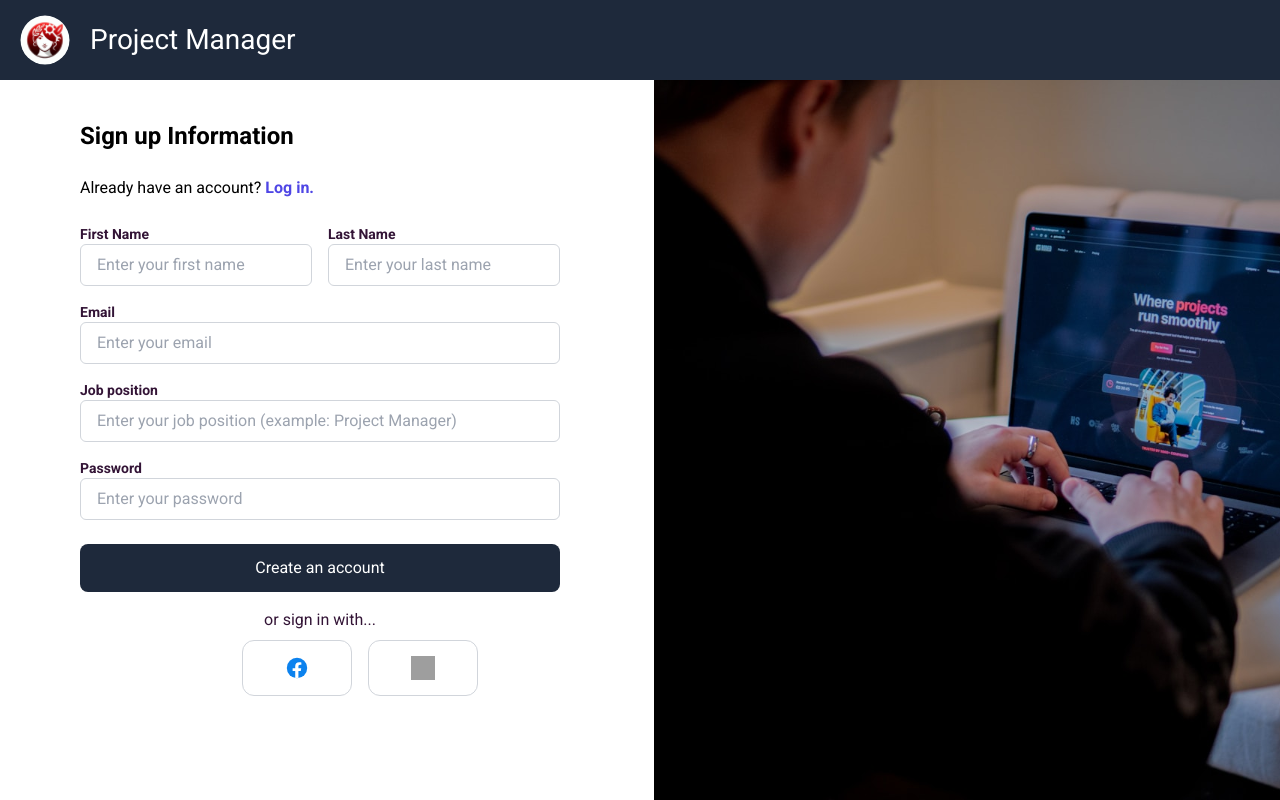
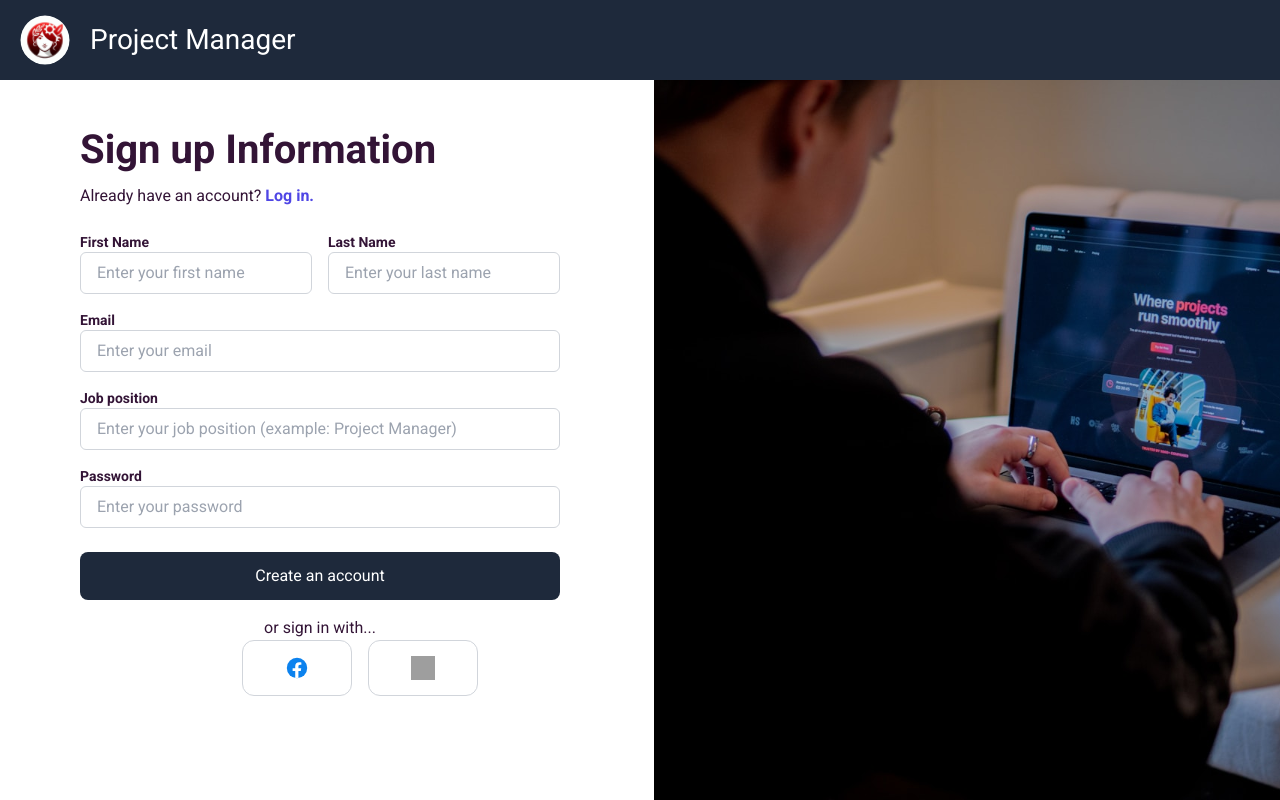
Before and after one commit to Tayling-Ng/desafio2-semana8-TIRex, a React (Vite) app: page /signup in a window 1280 px wide. Shown: the top 800 px of the page. Built offline with nearby package versions, Linux system fonts and the light colour scheme; grey boxes are pictures that could not be loaded.

Commit message:
feat:improve SignupForm

```diff
--- a/src/components/SignupForm/SignupForm.tsx
+++ b/src/components/SignupForm/SignupForm.tsx
@@ -78,13 +78,13 @@ const SignupForm = () => {
   return (
     <div className="w-full sm:w-[520px] p-5">
 
-      <div className="font-roboto text-2xl font-bold text-left mb-6 opacity-100">
+      <div className="font-roboto mb-0 opacity-100 text-[#331436] mx-auto w-full sm:w-[520px] text-[40px] font-bold font-roboto text-center sm:text-left sm:left-[790px]">
         Sign up Information
       </div>
 
 
-      <div className="mt-6 opacity-100">
-        <div className="w-[520px] h-[24px] text-left">
+      <div className="mt-1 opacity-100">
+        <div className="w-[520px] h-[24px] text-left text-[#331436] ">
           Already have an account?{' '}
           <span
             className="font-bold text-[#4F46E5] cursor-pointer"
--- a/src/pages/page-route.tsx
+++ b/src/pages/page-route.tsx
@@ -3,7 +3,7 @@ import { HomePage } from './home/home';
 import PageNotFound from './PageNotFound/PageNotFound';
 import Error403 from './Error-403/Error-403';
 import Login from './login/Login';
-import Signup from "./signup/Signup"; //Signup
+import Signup from "./signup/Signup";
 
 export const PageRoute = () => {
     return (
@@ -14,7 +14,6 @@ export const PageRoute = () => {
             <Route path="/signup" element={<Signup />} />
             {/* pageNotFound tem que ser o último */}
             <Route path="*" element={<PageNotFound />} />
-
         </Routes>
     );
 };
```
